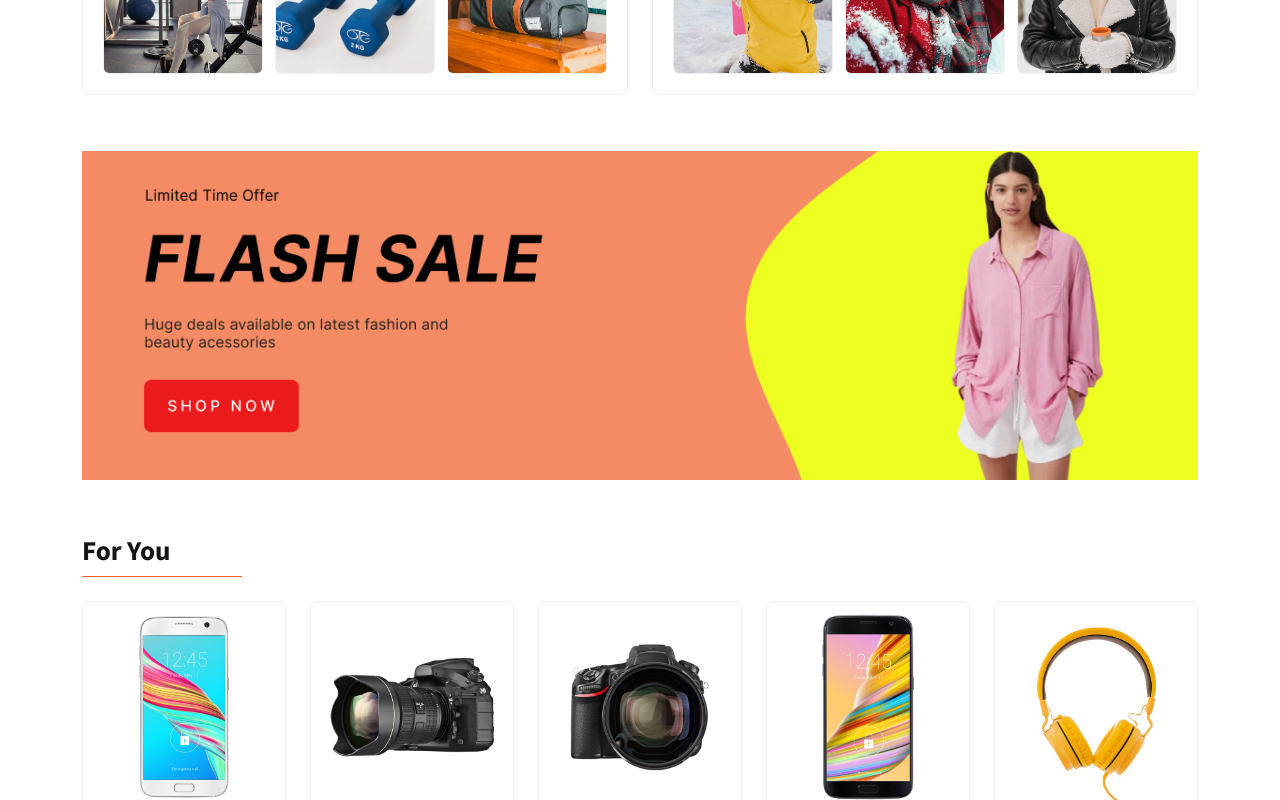
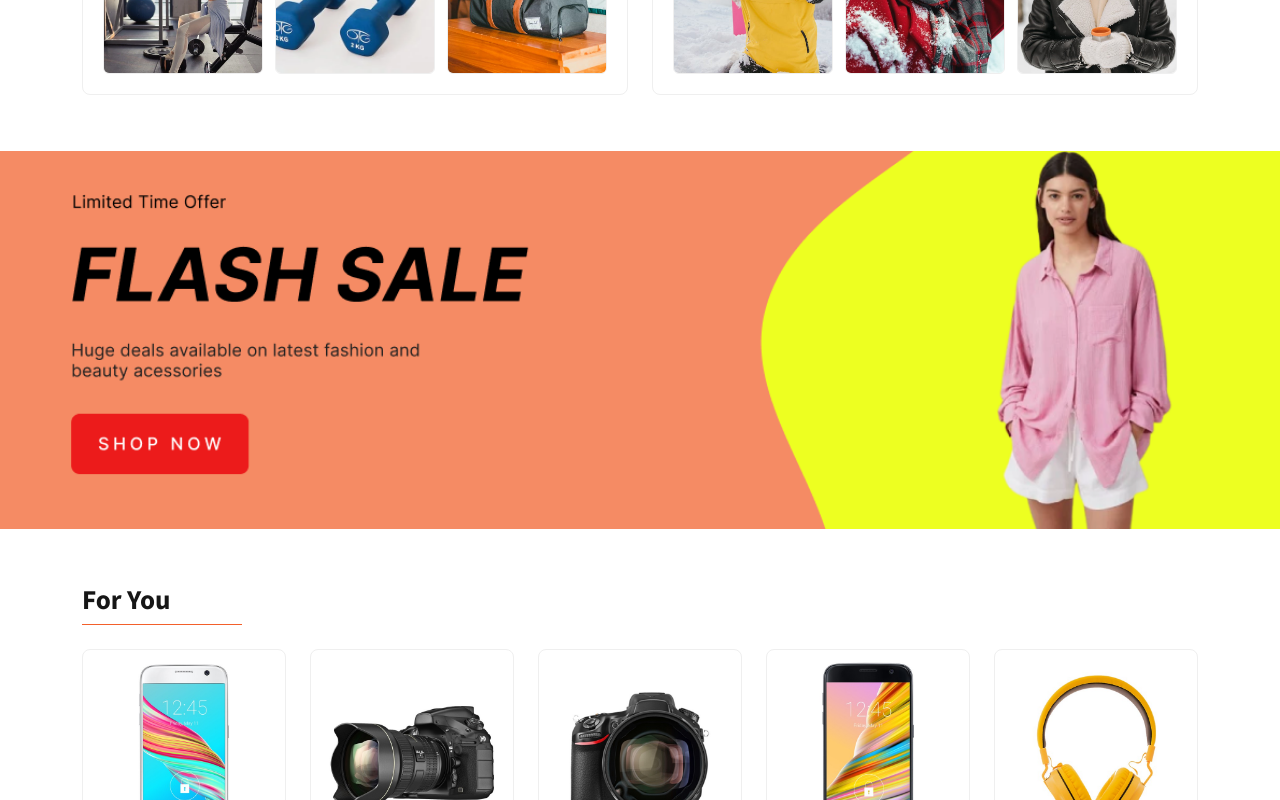
Before and after one commit to psujan/ecommerce-template, a React (Vite) app: page / in a window 1280 px wide. Shown: the part 1900-2700 px from the top of the page. Built offline with nearby package versions, Linux system fonts and the light colour scheme.

Commit message:
fix : responsive issue in homepage

```diff
--- a/src/assets/sass/_base.scss
+++ b/src/assets/sass/_base.scss
@@ -36,3 +36,9 @@ body {
   font-size: 16px;
   color:$black;
 }
+
+@media screen and (max-width:$sm) {
+  body{
+    font-size: 15.4px;
+  }
+}
--- /dev/null
+++ b/src/assets/sass/components/pages/_homepage.scss
@@ -0,0 +1,8 @@
+@media screen and (max-width:$sm) {
+  .flash-sale{
+    height: 150px;
+    img{
+      height: 100%;
+    }
+  }
+}
--- a/src/assets/sass/components/pages/_index.scss
+++ b/src/assets/sass/components/pages/_index.scss
@@ -1 +1,2 @@
+@import './homepage';
 @import './cart'
--- a/src/assets/sass/components/ui/_product_card.scss
+++ b/src/assets/sass/components/ui/_product_card.scss
@@ -94,7 +94,7 @@
 }
 
 .special-tag {
-  padding:4px;
+  padding: 4px;
   border-radius: 4px;
   background-color: $yellow;
   font-size: 12px;
@@ -109,10 +109,10 @@
   transform-origin: top left;
 }
 
-.special-tag-price{
+.special-tag-price {
   position: relative;
-  top:0;
-  left:0;
+  top: 0;
+  left: 0;
   transform: none;
   margin-left: 12px;
   // color:$white;
@@ -136,3 +136,15 @@
     }
   }
 }
+
+@media screen and (max-width: $sm) {
+  .deal-card {
+    .deal-card-img {
+      height: 210px !important;
+    }
+  }
+
+  .collection-card .collection-images .collection-img {
+    height: 100px;
+  }
+}
--- a/src/components/sections/Header/MobileHeader.jsx
+++ b/src/components/sections/Header/MobileHeader.jsx
@@ -8,7 +8,7 @@ export default function MobileHeader() {
   const dispatch = useDispatch();
   return (
     <div className="mobile-header">
-      <div className="d-flex align-items-center justify-content-between d-lg-none py-2 px-1">
+      <div className="d-flex align-items-center justify-content-between d-lg-none py-2 px-2">
         <div>
           <a
             onClick={() => dispatch(toggleSideNav(true))}
--- a/src/pages/Homepage/partials/FlashSale.jsx
+++ b/src/pages/Homepage/partials/FlashSale.jsx
@@ -2,14 +2,8 @@ import FlashBanner from "../../../assets/images/banner/falsh_sale_banner.png";
 
 export default function FlashSale() {
   return (
-    <section className="py-3">
-      <div className="container">
-        <div className="row">
-          <div className="col-12">
-            <img src={FlashBanner} alt="" className="img-fluid" />
-          </div>
-        </div>
-      </div>
+    <section className="py-3 flash-sale">
+      <img src={FlashBanner} alt="" className="img-fluid w-100" />
     </section>
   );
 }
```
